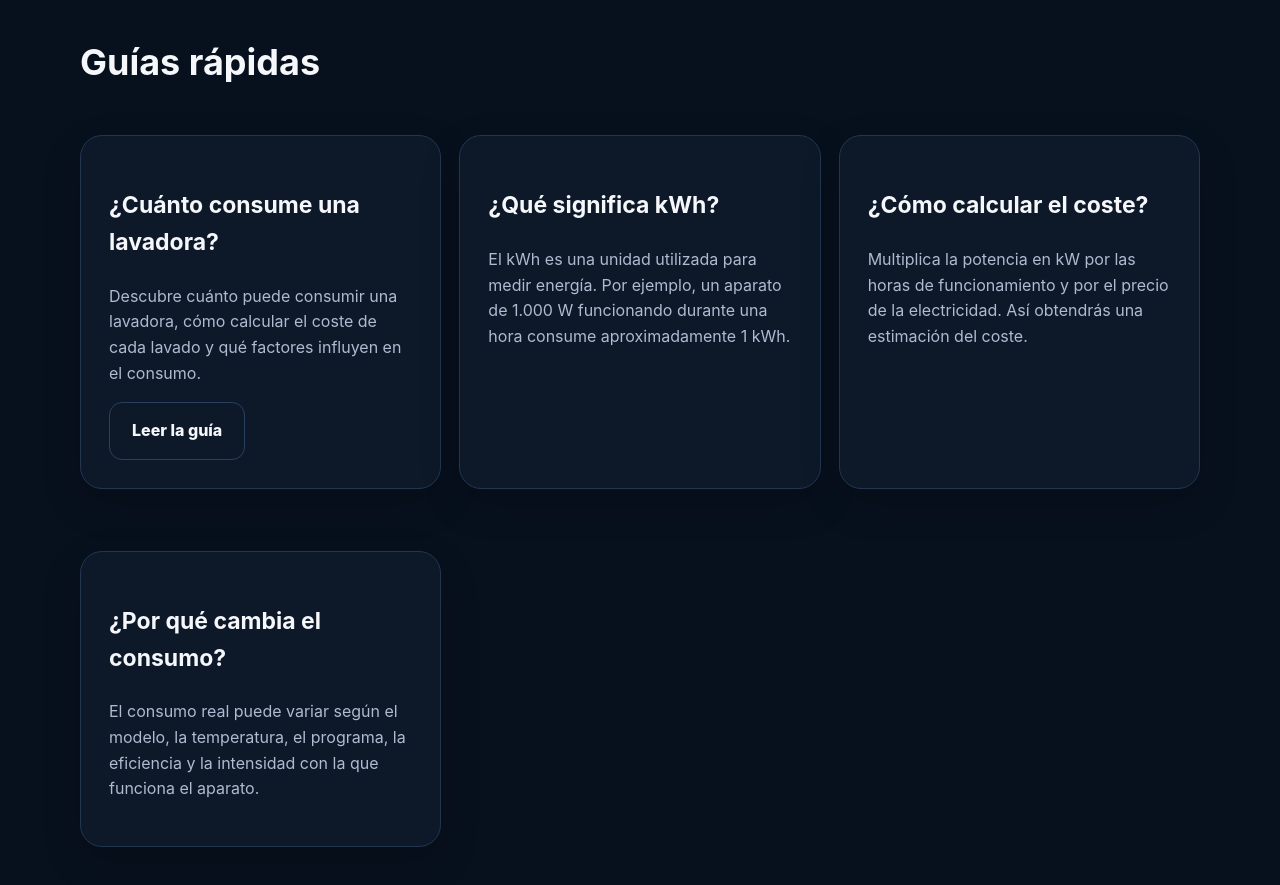
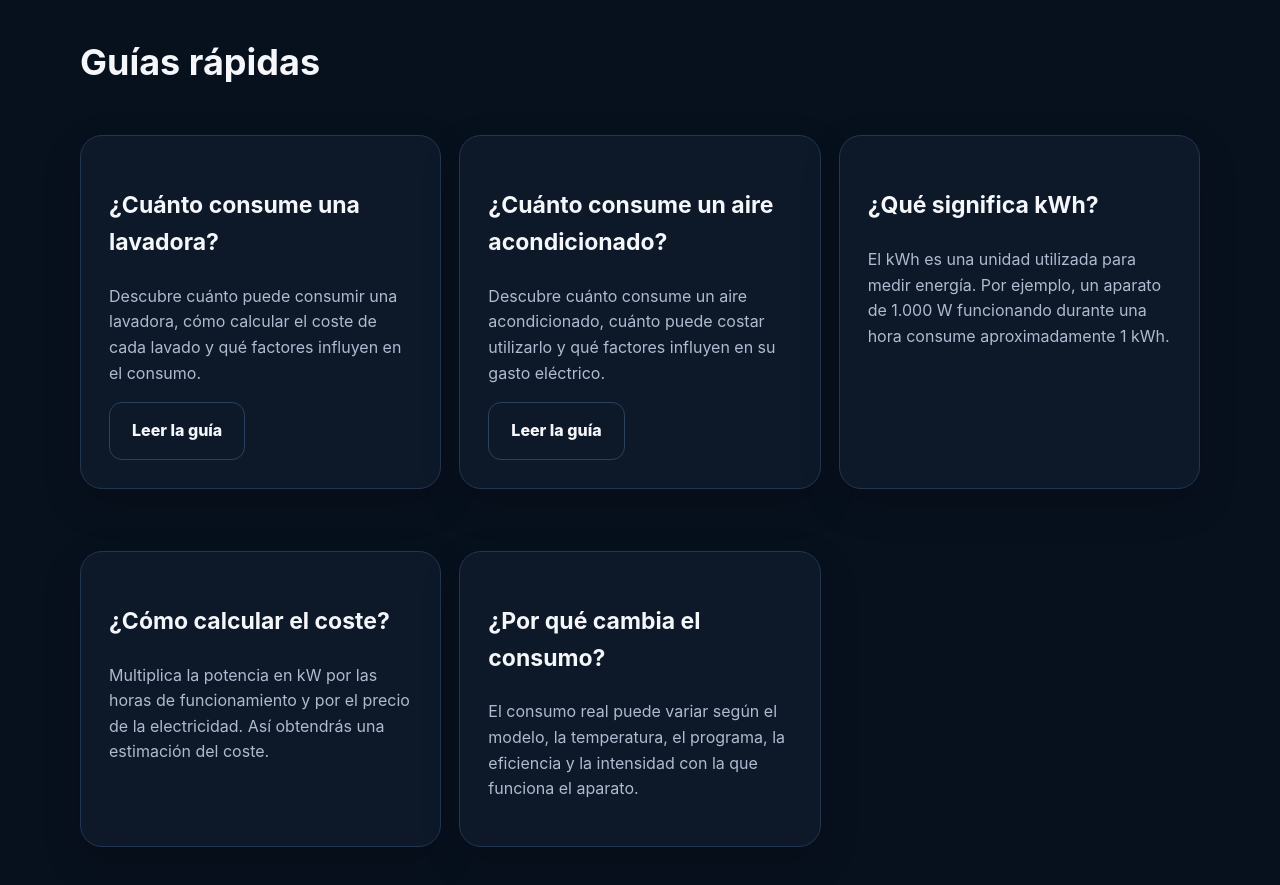
Before and after one commit to s10Jr-creator/vatioahorro, a plain HTML site: page index.html in a window 1280 px wide. Shown: the part 3220-4105 px from the top of the page. Drawn offline with Linux system fonts and the light colour scheme.

Commit message:
Actualizar index.html

```diff
--- a/index.html
+++ b/index.html
@@ -439,6 +439,13 @@ Descubre cuánto puede consumir una lavadora, cómo calcular el coste de cada la
 </p>
 <a class="btn" href="lavadora.html">Leer la guía</a>
 </article>
+<article class="card">
+<h3>¿Cuánto consume un aire acondicionado?</h3>
+<p class="muted">
+Descubre cuánto consume un aire acondicionado, cuánto puede costar utilizarlo y qué factores influyen en su gasto eléctrico.
+</p>
+<a class="btn" href="aire-acondicionado.html">Leer la guía</a>
+</article>
 
 <article class="card">
 <h3>¿Qué significa kWh?</h3>
```
